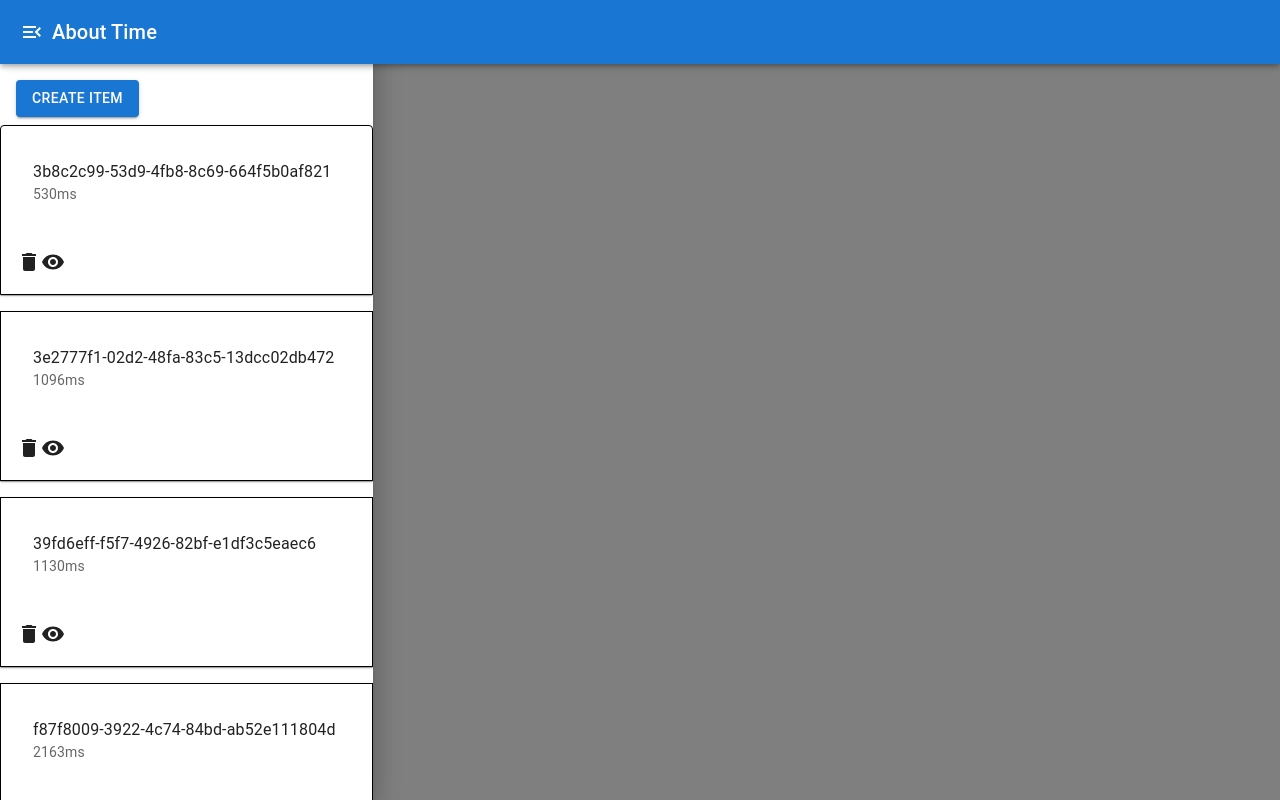
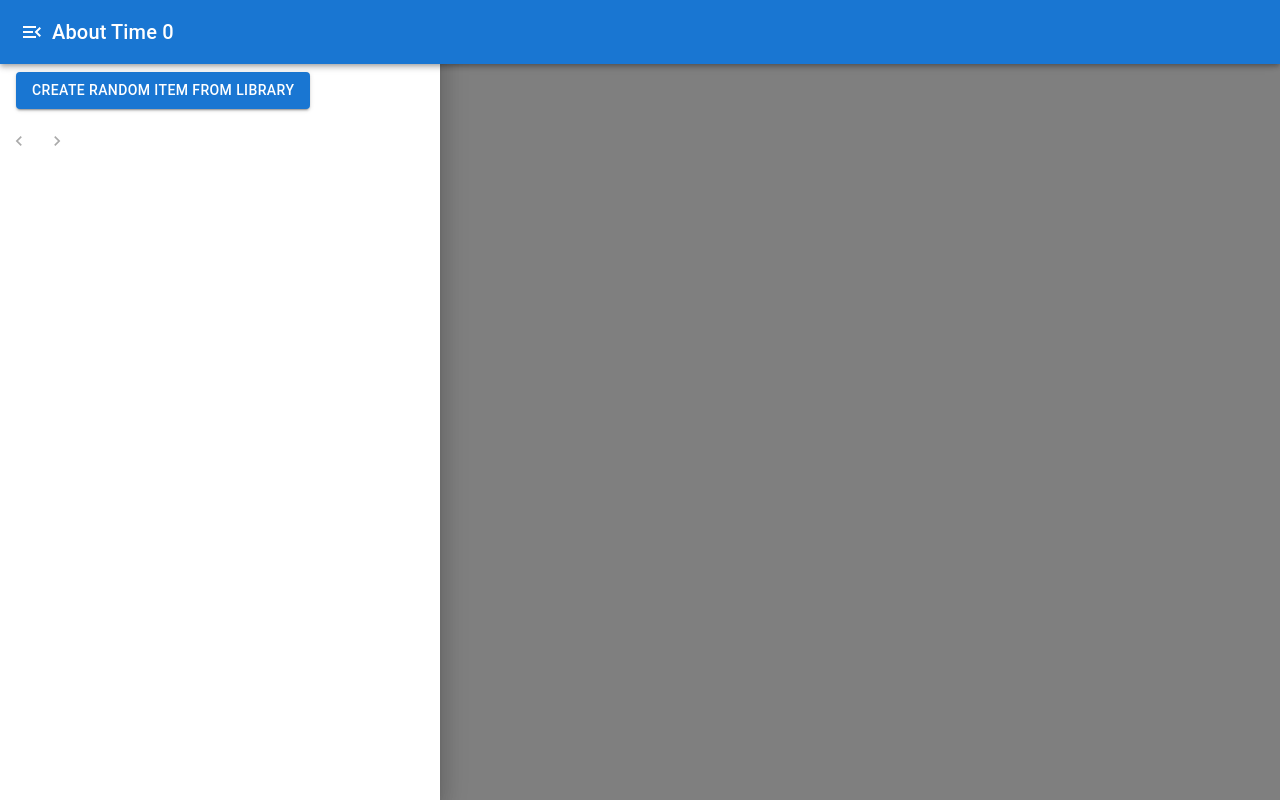
Before and after one commit to tannerbroberts/tannerbroberts.github.io, a React (Vite) app: page / in a window 1280 px wide. Both pictures are taken after a click on the button "open drawer". Built offline with nearby package versions, Linux system fonts and the light colour scheme.

Commit message:
pagination, display of items with MUI ListItem updates, deletes random item adding, adds total item count display to header

```diff
--- a/package.json
+++ b/package.json
@@ -8,7 +8,8 @@
     "publish": "vite build && gh-pages -d dist",
     "build": "tsc -b && vite build",
     "lint": "eslint .",
-    "preview": "vite preview"
+    "preview": "vite preview",
+    "test": "vitest"
   },
   "dependencies": {
     "@emotion/react": "^11.14.0",
@@ -33,6 +34,7 @@
     "globals": "^15.14.0",
     "typescript": "~5.7.2",
     "typescript-eslint": "^8.22.0",
-    "vite": "^6.1.0"
+    "vite": "^6.1.0",
+    "vitest": "^3.0.7"
   }
 }
--- a/src/components/AboutTimeList.tsx
+++ b/src/components/AboutTimeList.tsx
@@ -1,14 +1,32 @@
-import { useMemo } from "react"
-import { useAppState } from "../context/App"
+import { useCallback, useMemo } from "react"
+import { useAppDispatch, useAppState } from "../context/App"
 import AboutTimeListItem from "./AboutTimeListItem.tsx"
+import { Pagination } from "@mui/material"
 
 export default function AboutTimeList() {
-  const { items } = useAppState()
+  const { items, itemSearchWindowRange: { min, max } } = useAppState()
+  const appDispatch = useAppDispatch()
+  // Virtualize the list
   const sortedByDurationItems = useMemo(() => [...items].sort((a, b) => a.duration - b.duration), [items])
+
+  const paginatedItems = useMemo(() => {
+    const minDuration = min
+    const maxDuration = max
+    return sortedByDurationItems.slice(minDuration, maxDuration)
+  }, [min, max, sortedByDurationItems])
+
+  const totalItemPages = useMemo(() => Math.ceil(sortedByDurationItems.length / 4), [sortedByDurationItems])
+
+  const handlePageChange = useCallback((_event: React.ChangeEvent<unknown>, value: number) => {
+    const minDuration = (value - 1) * 4
+    const maxDuration = value * 4
+    appDispatch({ type: 'SET_ITEM_SEARCH_WINDOW_RANGE', payload: { min: minDuration, max: maxDuration } })
+  }, [appDispatch])
 
   return (
     <>
-      {sortedByDurationItems.map(item => <AboutTimeListItem key={item.id} item={item} />)}
+      <Pagination count={totalItemPages} onChange={handlePageChange} page={min / 4 + 1} />
+      {paginatedItems.map(item => <AboutTimeListItem key={item.id} item={item} />)}
     </>
   )
 }
--- a/src/components/AboutTimeListItem.tsx
+++ b/src/components/AboutTimeListItem.tsx
@@ -1,35 +1,43 @@
-import { Accordion, AccordionDetails, AccordionSummary, ListItemButton, ListItemText } from "@mui/material";
-import { getItemById, Item } from "../store/utils/item";
-import { useCallback } from "react";
 import { Delete } from "@mui/icons-material";
 import VisibilityIcon from '@mui/icons-material/Visibility';
-import { useAppDispatch, useAppState } from "../context/App";
+import { Accordion, AccordionDetails, AccordionSummary, ButtonGroup, ListItemButton, ListItemText } from "@mui/material";
+import { useCallback } from "react";
+import { useAppDispatch } from "../context/App";
+import { Item } from "../store/utils/item";
 
 export default function AboutTimeListItem({ item }: { item: Item }) {
-  const { items } = useAppState()
   const appDispatch = useAppDispatch()
 
   const deleteItem = useCallback(() => {
     appDispatch({ type: 'DELETE_ITEM_BY_ID', payload: { id: item.id } })
   }, [item.id, appDispatch])
 
-  const childrenString = item.children.map(child => {
-    const childItem = getItemById(items, child.id)
-    if (!childItem) throw new Error(`Child with id ${child.id} not found`)
-    return `${child.id}`
-  }).join(', ')
+  const viewItem = useCallback(() => {
+    appDispatch({ type: 'SET_FOCUSED_ITEM_BY_ID', payload: { focusedItemId: item.id } })
+  }
+    , [item.id, appDispatch])
+
+  const childrenString = item.children.map((child) => {
+    return `{id:${child.id}}`
+  }).join(", ")
+
+  const parentString = item.parents.map((parent) => {
+    return `{id:${parent.id}}`
+  }).join(", ")
 
   return (
-    <Accordion defaultExpanded style={{ border: "1px solid black" }} key={item.id}>
+    <Accordion style={{ border: "1px solid black" }} key={item.id}>
       <AccordionSummary>
         <ListItemButton>
-          <ListItemText primary={item.id} secondary={`${item.duration}ms`} />
+          <ListItemText primary={`children: (${item.children.length})`} secondary={`parents: (${item.parents.length})`} />
         </ListItemButton>
+        <ButtonGroup>
+          <Delete onClick={deleteItem} />
+          <VisibilityIcon onClick={viewItem} />
+        </ButtonGroup>
       </AccordionSummary>
       <AccordionDetails>
-        <ListItemText primary={childrenString} />
-        <Delete onClick={deleteItem} />
-        <VisibilityIcon onClick={() => appDispatch({ type: 'SET_FOCUSED_ITEM_BY_ID', payload: { focusedItemId: item.id } })} />
+        <ListItemText sx={{ wordBreak: "," }} primary={`Children: ${childrenString}`} secondary={`Parents: ${parentString}`} />
       </AccordionDetails>
     </Accordion>
   )
--- a/src/components/App.tsx
+++ b/src/components/App.tsx
@@ -2,10 +2,10 @@ import Box from '@mui/material/Box';
 import Header from './Header';
 import MainBody from './MainBody';
 import SideBar from './SideBar';
-import useItemListValidation from '../store/utils/useItemListValidation';
+// import useItemListValidation from '../store/utils/useItemListValidation';
 
 export default function App() {
-  useItemListValidation()
+  // useItemListValidation()
 
   return (
     <Box sx={{ display: 'flex' }}>
--- a/src/components/CreateRandomItemFromTemplatesButton.tsx
+++ b/src/components/CreateRandomItemFromTemplatesButton.tsx
@@ -1,12 +1,12 @@
 import { Button, ListItem } from "@mui/material";
-import { useCallback, useEffect } from "react";
+import { useCallback } from "react";
 import { Child, Item } from "../store/utils/item";
 import { useAppDispatch, useAppState } from "../context/App";
 import { getItemById } from "../store/utils/item";
 import getRandomName from "../store/utils/getRandomName";
 import { v4 as uuid } from "uuid";
 
-export default function CreateRandomItemFromTemplatesButton({ mountedRef }: { mountedRef: React.MutableRefObject<boolean> }) {
+export default function CreateRandomItemFromTemplatesButton() {
   const { items } = useAppState()
   const appDispatch = useAppDispatch()
 
@@ -44,20 +44,10 @@ export default function CreateRandomItemFromTemplatesButton({ mountedRef }: { mo
     appDispatch({ type: 'CREATE_ITEM', payload })
   }, [appDispatch, items])
 
-  useEffect(() => {
-    // call createRandomItemFromTemplates 30 times when the component mounts
-    if (mountedRef.current) return
-    for (let i = 0; i < 30; i++) {
-      createRandomItemFromTemplates()
-    }
-    mountedRef.current = true
-    // eslint-disable-next-line react-hooks/exhaustive-deps
-  }, [])
-
   return (
     <ListItem>
       <Button variant='contained' onClick={createRandomItemFromTemplates}>
-        Create Item
+        Create Random Item From Library
       </Button>
     </ListItem>
   )
--- a/src/components/Header.tsx
+++ b/src/components/Header.tsx
@@ -4,7 +4,7 @@ import { useAppDispatch, useAppState } from '../context/App';
 
 
 export default function Header() {
-  const { sideDrawerOpen } = useAppState()
+  const { sideDrawerOpen, items } = useAppState()
   const appDispatch = useAppDispatch()
 
   return (
@@ -19,7 +19,7 @@ export default function Header() {
           {sideDrawerOpen ? <MenuOpen /> : <Menu />}
         </IconButton>
         <Typography variant="h6" noWrap component="div">
-          About Time
+          About Time {items.length}
         </Typography>
       </Toolbar>
     </AppBar>
--- a/src/components/SideBar.tsx
+++ b/src/components/SideBar.tsx
@@ -1,6 +1,6 @@
 import { Box, Drawer, List, Toolbar } from "@mui/material";
 import { useAppDispatch, useAppState } from "../context/App";
-import { useCallback, useRef } from "react";
+import { useCallback } from "react";
 import AboutTimeList from "./AboutTimeList";
 import CreateRandomItemFromTemplatesButton from "./CreateRandomItemFromTemplatesButton.tsx";
 
@@ -12,19 +12,21 @@ export default function SideBar() {
     appDispatch({ type: 'SET_SIDE_DRAWER_OPEN', payload: { sideDrawerOpen: false } })
   }, [appDispatch])
 
-  const mountedRef = useRef(false)
-
   return (
     <Drawer
       variant='temporary'
       open={sideDrawerOpen}
       onClose={closeDrawer}
-      sx={{ width: '33vw' }}
+      sx={{
+        '& .MuiDrawer-paper': {
+          width: '440px',
+        },
+      }}
     >
       <Toolbar />
       <Box sx={{ overflow: 'auto' }}>
+        <CreateRandomItemFromTemplatesButton />
         <List>
-          <CreateRandomItemFromTemplatesButton mountedRef={mountedRef} />
           <AboutTimeList />
         </List>
       </Box>
--- a/src/store/reducers/AppReducer.ts
+++ b/src/store/reducers/AppReducer.ts
@@ -15,15 +15,21 @@ export type AppAction =
     payload: { focusedItemId: string | null };
   }
   | {
+    type: "SET_ITEM_SEARCH_WINDOW_RANGE";
+    payload: { min: number; max: number };
+  }
+  | { type: "SET_SIDE_DRAWER_OPEN"; payload: { sideDrawerOpen: boolean } }
+  | {
     type: "TOGGLE_ITEM_SHOW_CHILDREN_BY_ID";
     payload: { id: string; showChildren: boolean };
-  }
-  | { type: "SET_SIDE_DRAWER_OPEN"; payload: { sideDrawerOpen: boolean } };
+  };
 
 export const initialState = {
   sideDrawerOpen: false,
+  expandSearchItems: false,
   items: new Array<Item>(),
   focusedItemId: null as string | null,
+  itemSearchWindowRange: { min: 0, max: 4 },
 };
 
 export default function reducer(
@@ -139,6 +145,10 @@ export default function reducer(
       const { sideDrawerOpen } = action.payload;
       return { ...previous, sideDrawerOpen };
     }
+    case "SET_ITEM_SEARCH_WINDOW_RANGE": {
+      const { min, max } = action.payload;
+      return { ...previous, itemSearchWindowRange: { min, max } };
+    }
     case "TOGGLE_ITEM_SHOW_CHILDREN_BY_ID": {
       const { id, showChildren } = action.payload;
 
@@ -156,6 +166,7 @@ export default function reducer(
       })];
       return { ...previous, items };
     }
+
     default:
       return previous;
   }
```
Also changed, not shown: 1 other file (tests, documents, lock files or other folders).
